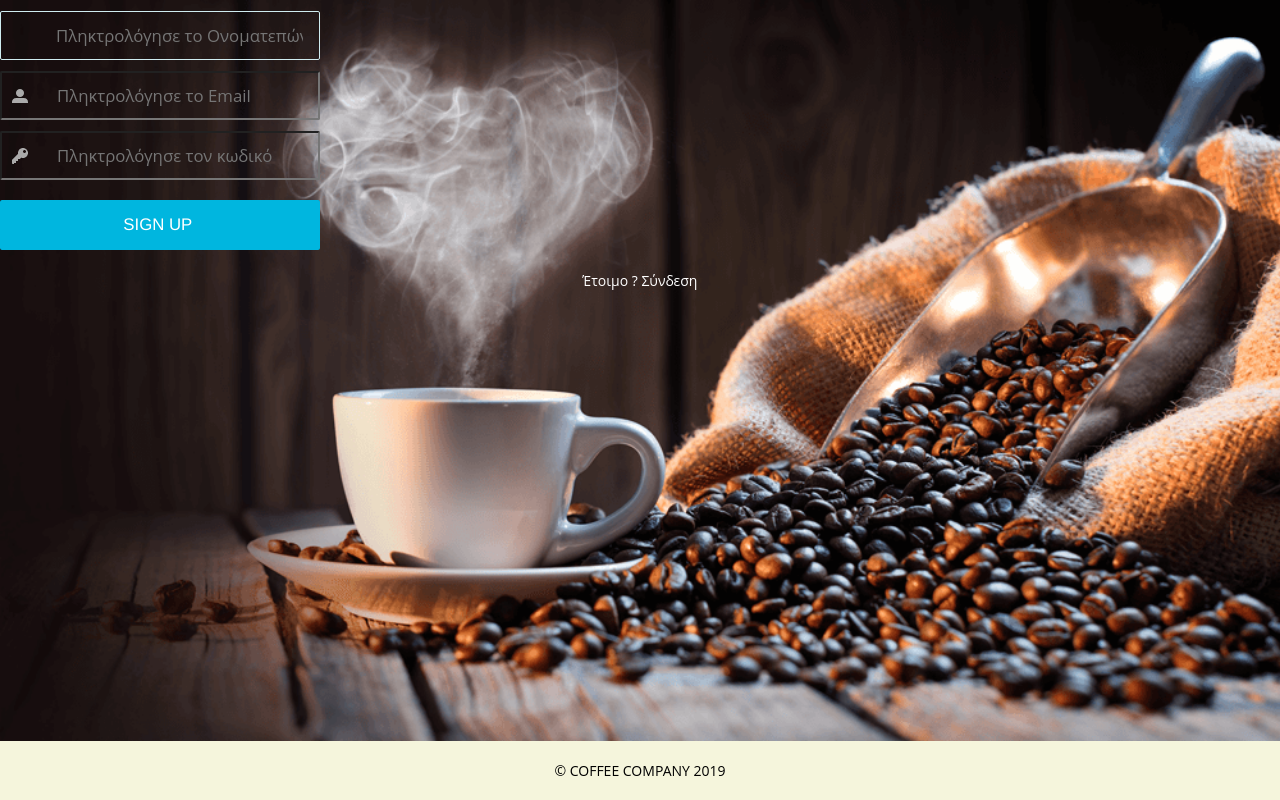
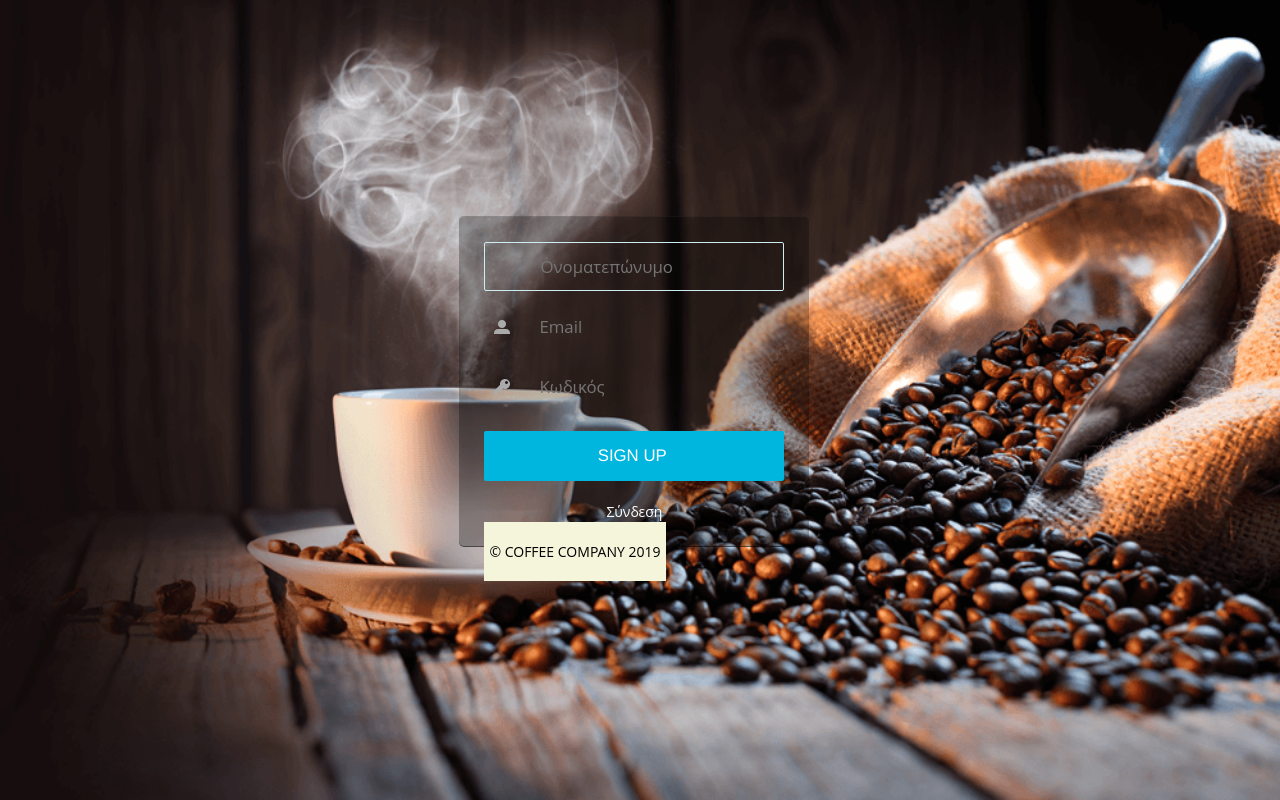
Before and after one commit to annie1397/Eshop1, a PHP site: page /register.php in a window 1280 px wide. Run offline with PHP 8.4, Linux system fonts and the light colour scheme.

Commit message:
css login

```diff
--- a/login.php
+++ b/login.php
@@ -62,13 +62,13 @@ if ($login == 1) {
 
 
         <div class="form-item">
-            <input type="email" name="u_email" required="required" placeholder="Πληκτρολόγησε το Email" autofocus
+            <input type="email" name="u_email" required="required" placeholder=" Email" autofocus
                    required></input>
 
         </div>
 
         <div class="form-item">
-            <input type="password" name="u_pass" required="required" placeholder="Πληκτρολόγησε τον κωδικό" required></input>
+            <input type="password" name="u_pass" required="required" placeholder="Kωδικός" required></input>
         </div>
 
         <div class="button-panel">
@@ -76,7 +76,7 @@ if ($login == 1) {
         </div>
     </form>
     <div class="reminder">
-        <p>Δεν έχεις λογαριασμό? <a href="register.php">Εγγραφή τώρα !</a></p>
+         <a href="register.php">Εγγραφή τώρα !</a>
 
     </div>
 
--- a/register.php
+++ b/register.php
@@ -40,18 +40,18 @@ if ($login == 1) {
 
     <form action="register.php" method="post">
         <div class="form-item">
-            <input type="name" name="u_name" required="required" placeholder="Πληκτρολόγησε το Ονοματεπώνυμο" autofocus
+            <input type="name" name="u_name" required="required" placeholder="Ονοματεπώνυμο" autofocus
                    required></input>
         </div>
 
         <div class="form-item">
-            <input type="email" name="u_email" required="required" placeholder="Πληκτρολόγησε το Email" autofocus
+            <input type="email" name="u_email" required="required" placeholder="Email" autofocus
                    required></input>
 
         </div>
 
         <div class="form-item">
-            <input type="password" name="u_pass" required="required" placeholder="Πληκτρολόγησε τον κωδικό" required></input>
+            <input type="password" name="u_pass" required="required" placeholder="Κωδικός" required></input>
         </div>
 
         <div class="button-panel">
@@ -61,14 +61,14 @@ if ($login == 1) {
 
     </form>
     <div class="reminder">
-        <p>Έτοιμο ? <a href="login.php">Σύνδεση </a></p>
+         <a href="login.php">Σύνδεση </a>
 
     </div>
 
 
     <footer>
-        <p>&copy; COFFEE COMPANY 2019
-        <p>
+        <p>&copy; COFFEE COMPANY 2019</p>
+
     </footer>
 
 
--- a/style.css
+++ b/style.css
@@ -19,6 +19,8 @@ body {
 }
 
 .navbar a {
+
+
     color: #000000;
     padding: 34px 16px;
     text-decoration: none;
@@ -34,59 +36,34 @@ body {
 }
 
 
-
-footer {
-    background-color: beige;
-    opacity: inherit;
-    padding: 5px;
-    text-align: center;
-    color: black;
+.form-wrapper {
+    width:300px;
+    height:300px;
     position: absolute;
-    bottom: 0%;
-    width: 100%;
-}
-
-
-
-* {
-    box-sizing: border-box;
-}
-
-form-wrapper {
-    width: 300px;
-    height: 370px;
-    position:absolute;
     top: 50%;
     left: 48%;
     margin: -184px 0px 0px -155px;
-    background: rgba(0, 0, 0, 0.27);
+    background: rgba(0,0,0,0.27);
     padding: 15px 25px;
     border-radius: 5px;
-    box-shadow: 0px 1px 0px rgba(0, 0, 0, 0.6), inset 0px 1px 0px rgba(255, 255, 255, 0.04);
-
+    box-shadow: 0px 1px 0px rgba(0,0,0,0.6),inset 0px 1px 0px rgba(255,255,255,0.04);
 }
 
-
 .form-item {
-    width: 50%;
-    text-align-all: center;
-
+    width:100%;
 }
 
-
-.form-item input {
-    background: transparent;
+.form-item input{
+    border: none;
+    background:transparent;
     color: #fff;
-    margin-top: 11px;
+    margin-top:11px;
     font-family: 'Open Sans', sans-serif;
     font-size: 1.2em;
     height: 49px;
     padding: 0 16px;
-    width: 50%;
+    width: 100%;
     padding-left: 55px;
-
-
-
 
 }
 
@@ -105,15 +82,13 @@ input[type='email'] {
 
 .form-item input:focus {
     outline: none;
-    border: 1.4px solid #cfecf0;
-
+    border:1.4px solid #cfecf0;
 }
 
 .button-panel {
     margin-bottom: 20px;
     padding-top: 10px;
-    width: 50%;
-
+    width: 100%;
 }
 
 .button-panel .button {
@@ -122,19 +97,26 @@ input[type='email'] {
     color: #fff;
     cursor: pointer;
     height: 50px;
-    font-family: 'helvetica', 'Open Sans', sans-serif;
+    font-family: 'helvetica','Open Sans', sans-serif;
     font-size: 1.2em;
     text-align: center;
     text-transform: uppercase;
     transition: background 0.6s linear;
-    width: 50%;
-    margin-top: 10px;
+    width: 100%;
+    margin-top:10px;
 }
 
 .button:hover {
     background: #6eb7cb;
 }
-
+h3{
+    font-size: 25px;
+    font-weight: 640;
+    margin-bottom: 10px;
+    color: #e7e7e7;
+    padding:6px;
+    font-family:'sans-serif','helvetica';
+}
 .form-item input, .button-panel .button {
     border-radius: 2px
 }
@@ -153,23 +135,15 @@ input[type='email'] {
     color: #cab6bf;
 }
 
-.poikilies {
-	text-align :center;
-	opacity : inherit;
-	color:black;
+footer {
+    background-color: beige;
+    opacity: inherit;
+    padding: 5px;
+    text-align: center;
+    color: black;
+    position: absolute;
+    bottom: auto;
+    margin-top: revert;
+    display: revert;
+
 }
-
-.poikilies {
-    margin-bottom: 20px;
-    padding-top: 10px;
-    width: 100%;
-}
-.poikilies{
-    background-color: grey;
-    opacity: 0.7;
-    padding: 5px;
-    position: absolute;
-
-    top: 0%;
-    width: 100%;
-}
```
